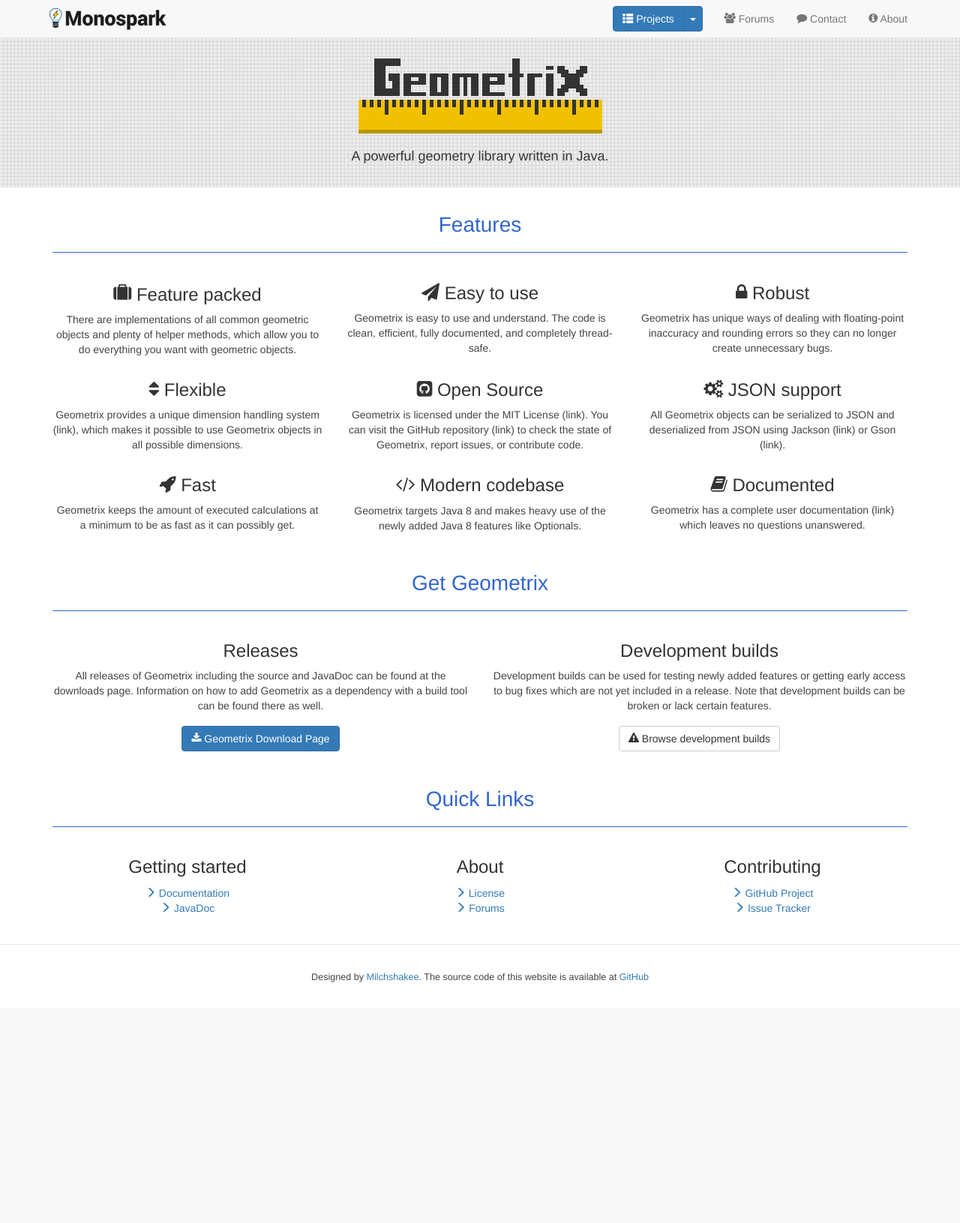
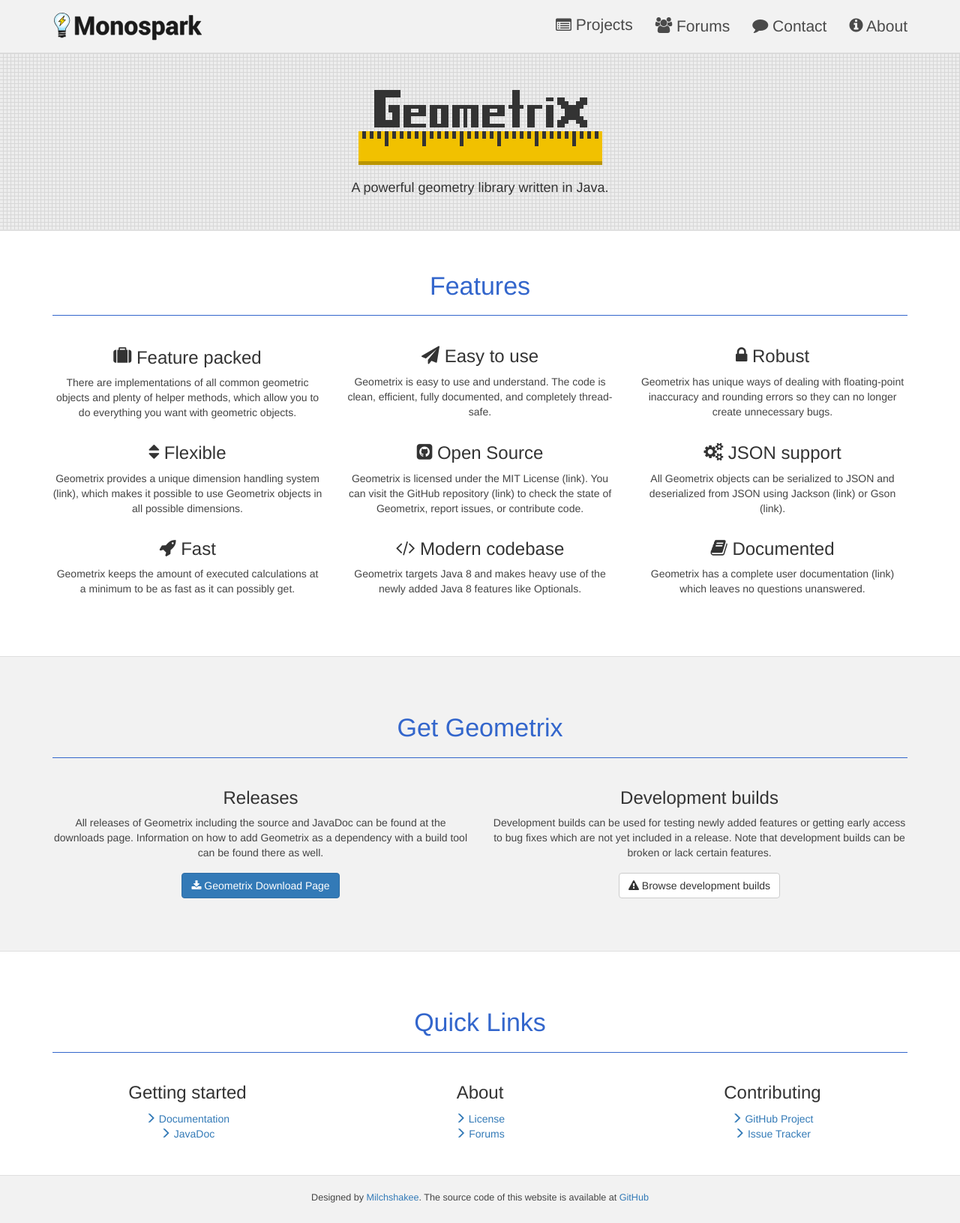
Before and after one commit to Monospark/Monospark-Website, a PHP site: page /geometrix.php in a window 1280 px wide. Shown: the whole page at 75% size. Before the commit the page ends 1310 px from the top, so only its background shows below. Run offline with PHP 8.4, Linux system fonts and the light colour scheme; some libraries are stand-ins or nearby versions.

Commit message:
Improve the style

```diff
--- a/src/css/style.css
+++ b/src/css/style.css
@@ -1,28 +1,8 @@
-/* navbar css */
-
-body {
-  padding-top: 50px;
-}
-
-.navbar-brand {
-  padding: 10px !important;
-}
-
-.btn-group {
-  margin-right: 1em;
-}
-
-
-
-/* icons */
+/* style */
 
  i.fa {
   vertical-align: 4%;
 }
-
-
-
-/* style */
 
 p {
   color: #444;
@@ -30,7 +10,7 @@ p {
 
 h1 {
   color: #3366cc !important;
-  font-size: 28px !important;
+  font-size: 34px !important;
 }
 
 hr {
@@ -42,10 +22,10 @@ hr {
 /* footer */
 
 footer {
-  margin-top: 2em;
-  border-top: 1px solid #e7e7e7;
-  padding-top: 2.5em;
-  padding-bottom: 1.5em;
+  padding-top: 1.5em;
+  border-top: 1px solid #dfdfdf;
+  padding-bottom: 1em;
+  background: #f2f2f2;
 }
 
 footer p {
--- a/src/geometrix.php
+++ b/src/geometrix.php
@@ -11,8 +11,8 @@
 
   #header {
     background: url(grid.png);
-	padding-top: 2em;
-	padding-bottom: 1.5em;
+	padding-top: 3.5em;
+	padding-bottom: 2.5em;
   }
 
   #logo {
@@ -20,19 +20,30 @@
   }
 
   #features {
-	margin-top: 2.5em;
+    border-top: 2px solid #dfdfdf;
+	padding-top: 2.5em;
+	padding-bottom: 5em;
   }
 
   #get-geometrix {
-    margin-top: 3em;
+    padding-top: 4em;
+	border-top: 1px solid #dfdfdf;
+	padding-bottom: 3.5em;
+	border-bottom: 1px solid #dfdfdf;
+	background: #f2f2f2;
   }
 
   #get-geometrix a {
     margin-top: 0.5em;
   }
 
+  #releases {
+    margin-bottom: 1.5em;
+  }
+
   #quick-links {
-    margin-top: 3.5em;
+    padding-top: 4em;
+    padding-bottom: 2.5em;
   }
 
   #quick-links h3 {
@@ -58,14 +69,15 @@
   include "header.php"
 ?>
 
+<main class="text-center">
+
 <section id="header">
   <img class="center-block img-responsive" id="logo" src="geometrix-logo.png" id="logo" alt="Geometrix logo" />
-  <h4 class="text-center">A powerful geometry library written in Java.</p>
+  <h4>A powerful geometry library written in Java.</p>
 </section>
 
-<main class="container text-center">
-
 <section id="features">
+  <div class="container">
     <h1>Features</h1>
     <hr />
     <div class="row">
@@ -110,13 +122,15 @@
 	    <p>Geometrix has a complete user documentation (link) which leaves no questions unanswered.</p>
 	  </div>
     </div>
+  </div>
 </section>
 
 <section id="get-geometrix">
+  <div class="container">
     <h1>Get Geometrix</h1>
     <hr />
     <div class="row">
-    <div class="col-xs-12 col-sm-6">
+      <div class="col-xs-12 col-sm-6" id="releases">
 	    <h3>Releases</h3>
 	    <p>All releases of Geometrix including the source and JavaDoc can be found at the downloads page. Information on how to add Geometrix as a dependency with a build tool can be found there as well.</p>
 	    <a class="btn btn-primary" role="button" href=""><i class="fa fa-download"></i> Geometrix Download Page</a>
@@ -127,9 +141,11 @@
 	    <a class="btn btn-default" href=""><i class="fa fa-exclamation-triangle"></i> Browse development builds</a>
 	  </div>
     </div>
+  </div>
 </section>
 
 <section id="quick-links">
+  <div class="container">
     <h1>Quick Links</h1>
     <hr />
     <div class="row" id="downloads">
@@ -155,6 +171,7 @@
 	    </ul>
 	  </div>
     </div>
+  </div>
 </section>
 
 </main>
--- a/src/header.php
+++ b/src/header.php
@@ -1,4 +1,5 @@
 <!DOCTYPE html>
+
 <html lang="en">
   <head>
     <meta charset="utf-8">
@@ -9,6 +10,44 @@
       print '<meta name=description content="'.$description.'">';
       print $style;
     ?>
+
+	<style>
+  	  .navbar-brand {
+        height: 70px !important;
+        padding: 16px !important;
+      }
+
+      .navbar-brand:hover {
+        padding: 15px !important;
+      }
+
+      .navbar-toggle {
+        margin-top: 17px !important;
+      }
+
+      .navbar-nav {
+        margin-top: 8px !important;
+      }
+
+      .navbar a {
+        font-size: 150%;
+        color: #4a4a4a !important;
+      }
+
+      .navbar a:hover {
+        color: #3366cc !important;
+      }
+
+	  .fa-list-alt {
+	    vertical-align: -5% !important;
+	  }
+
+      .navbar {
+        margin-bottom: 0 !important;
+        background: #f2f2f2 !important;
+        border-color: #dfdfdf !important;
+      }
+	</style>
 
 	<link rel="icon" type="image/png" href="/favicon.png">
 
@@ -27,7 +66,7 @@
 
   </head>
   <body>
-    <nav class="navbar navbar-default navbar-fixed-top">
+    <nav class="navbar navbar-default navbar-static-top">
       <div class="container">
         <div class="navbar-header">
            <button type="button" class="navbar-toggle" data-toggle="collapse" data-target=".navbar-collapse">
@@ -36,23 +75,16 @@
             <span class="icon-bar"></span>
             <span class="icon-bar"></span>
           </button>
-          <a href="https://monospark.org"><img src="monospark_logo_big.svg" class="navbar-brand" /></a>
+		  <a href="https://monospark.org">
+		    <img src="monospark_logo_big.svg" class="navbar-brand" />
+		  </a>
         </div>
         <div class="navbar-collapse collapse navbar-right">
-          <div class="btn-group" role="group" aria-label="Projects">
-            <a class="btn btn-primary navbar-btn" href="/projects" role="button"><span class="glyphicon glyphicon-th-list"></span> Projects</a>
-            <button type="button" class="btn btn-primary navbar-btn dropdown-toggle" data-toggle="dropdown" aria-haspopup="true" aria-expanded="false">
-              <span class="caret"></span>
-              <span class="sr-only">Toggle Dropdown</span>
-            </button>
-            <ul class="dropdown-menu">
-              <li><a href="/geometrix.php">Geometrix</a></li>
-            </ul>
-          </div>
           <ul class="nav navbar-nav navbar-right">
-            <li><a href="https://forums.monospark.org"><i class="fa fa-users lower"></i> Forums</a></li>
-            <li><a href="/contact.php"><i class="fa fa-comment normal"></i> Contact</a></li>
-            <li><a href="/about.php"><i class="fa fa-info-circle lower"></i> About</a></li>
+		    <li><a href="/projects.php"><i class="fa fa-list-alt"></i> Projects</a></li>
+            <li><a href="https://forums.monospark.org"><i class="fa fa-users"></i> Forums</a></li>
+            <li><a href="/contact.php"><i class="fa fa-comment"></i> Contact</a></li>
+            <li><a href="/about.php"><i class="fa fa-info-circle"></i> About</a></li>
           </ul>
         </div>
       </div>
```
Lines whose indentation alone changed are shown as unchanged.
